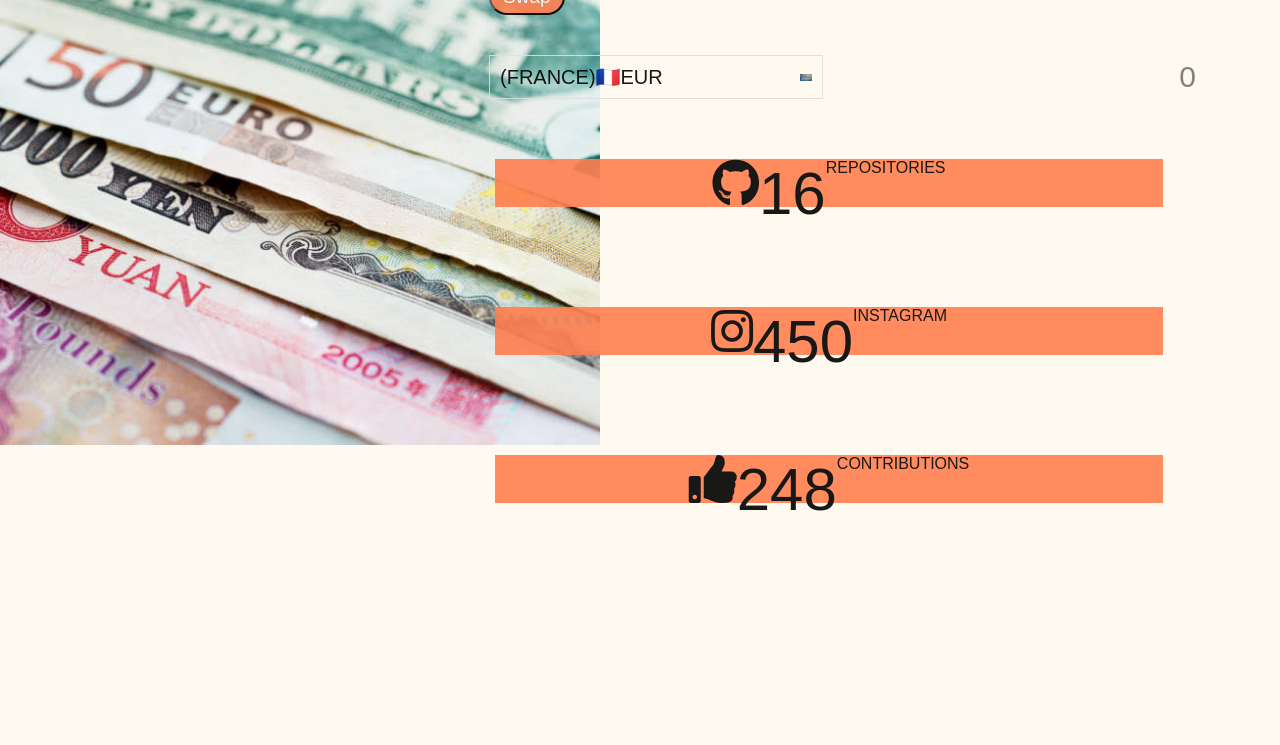
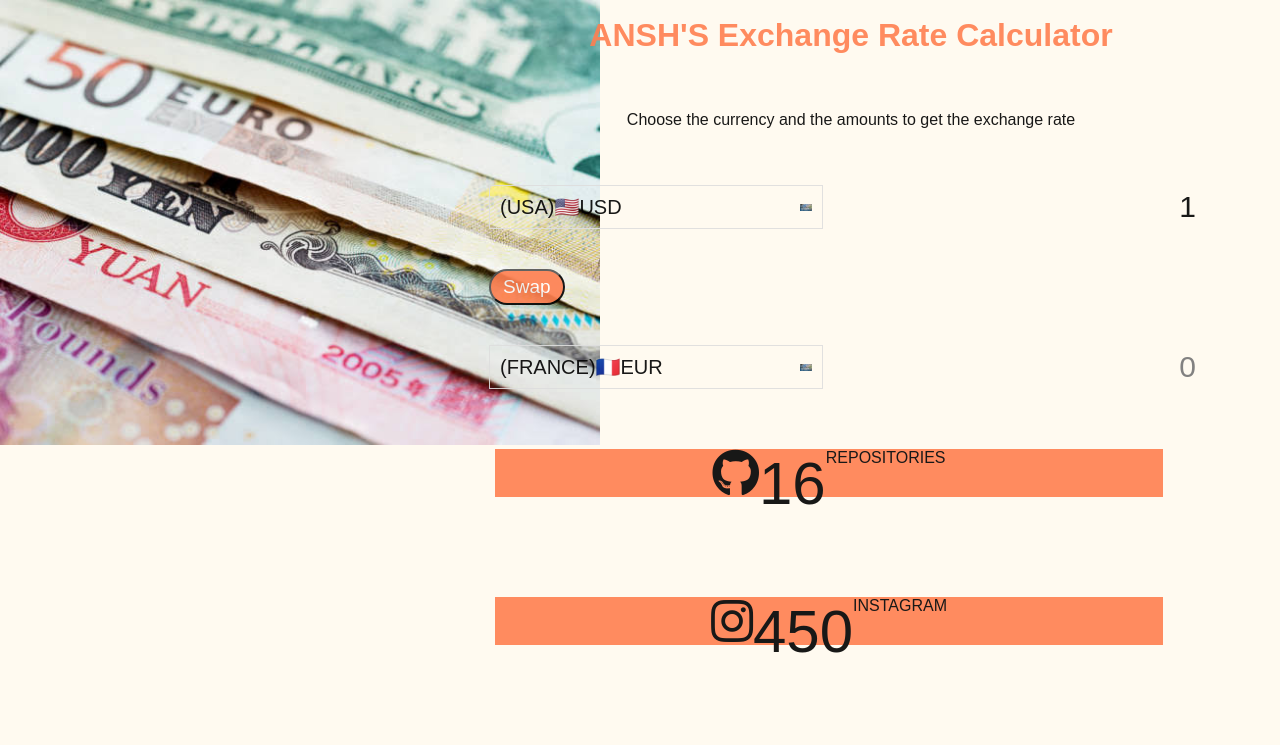
Before and after one commit to Anshluthra1/currencyexchange, a PHP site: page / in a window 1280 px wide. Shown: the top 745 px of the page. Before the commit the page ends 511 px from the top, so only its background shows below. Run offline with PHP 8.4, Linux system fonts and the light colour scheme; some libraries are stand-ins or nearby versions.

Commit message:
Update style.css

```diff
--- a/style.css
+++ b/style.css
@@ -15,7 +15,7 @@ body {
   align-items: center;
   justify-content: center;
   height: 70vh;
-  margin-top: 15px;
+  margin-top: 305px;
   padding: 0px;
 	background-image: url(IMG_4107.JPG);
 	background-size: 600px,auto,100%;
```
